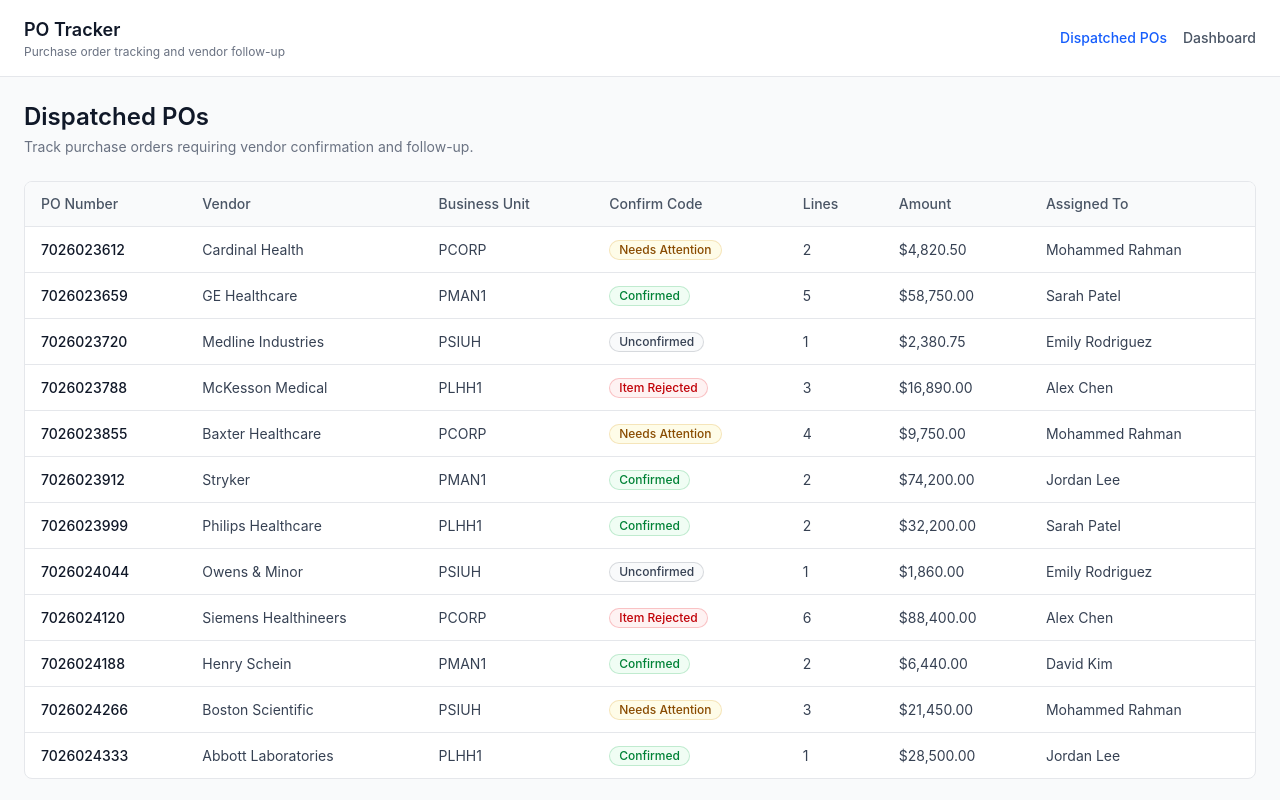
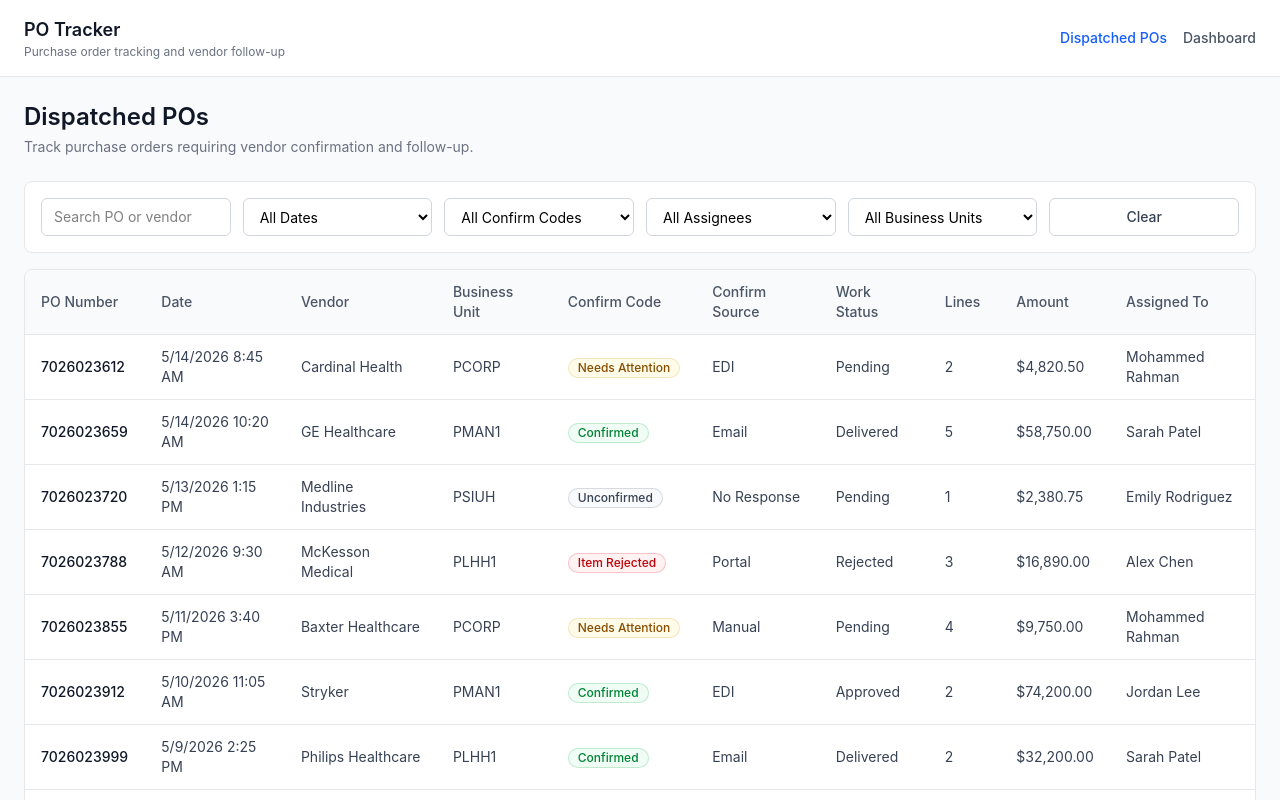
Before and after one commit to balli1/po-tracker, a React (Vite) app: page /dispatched in a window 1280 px wide. Shown: the top 800 px of the page. Built offline with nearby package versions, Linux system fonts and the light colour scheme.

Commit message:
feat: add toolbar filtering

```diff
--- a/src/features/purchase-orders/components/columns.tsx
+++ b/src/features/purchase-orders/components/columns.tsx
@@ -7,19 +7,19 @@
 function getConfirmCodeBadgeClass(confirmCode: ConfirmCode) {
     switch (confirmCode) {
       case ConfirmCode.CONFIRMED:
-        return "bg-green-50 text-green-700 ring-green-600/20";
+        return "bg-green-50 text-green-700 ring-green-600/20 whitespace-nowrap";
 
       case ConfirmCode.NEEDS_ATTENTION:
-        return "bg-yellow-50 text-yellow-800 ring-yellow-600/20";
+        return "bg-yellow-50 text-yellow-800 ring-yellow-600/20 whitespace-nowrap";
 
       case ConfirmCode.ITEM_REJECTED:
-        return "bg-red-50 text-red-700 ring-red-600/20";
+        return "bg-red-50 text-red-700 ring-red-600/20 whitespace-nowrap";
 
       case ConfirmCode.UNCONFIRMED:
-        return "bg-gray-50 text-gray-700 ring-gray-600/20";
+        return "bg-gray-50 text-gray-700 ring-gray-600/20 whitespace-nowrap";
 
       default:
-        return "bg-gray-50 text-gray-700 ring-gray-600/20";
+        return "bg-gray-50 text-gray-700 ring-gray-600/20 whitespace-nowrap";
     }
   }
 
@@ -27,10 +27,23 @@
     columnHelper.accessor("poNumber", {
       header: "PO Number",
       cell: (info) => (
-      <span className="font-medium text-gray-900">
-        {info.getValue()}
-      </span>
+        <span className="font-medium text-gray-900">{info.getValue()}</span>
       ),
+    }),
+
+    columnHelper.accessor("poDate", {
+        header: "Date",
+        cell: (info) => {
+          const date = new Date(info.getValue());
+
+          return `${date.toLocaleDateString("en-US")} ${date.toLocaleTimeString(
+            "en-US",
+            {
+              hour: "numeric",
+              minute: "2-digit",
+            }
+          )}`;
+        },
       }),
 
     columnHelper.accessor("vendorName", {
@@ -58,6 +71,16 @@
       },
     }),
 
+    columnHelper.accessor("confirmSourceCode", {
+      header: "Confirm Source",
+      cell: (info) => info.getValue() ?? "—",
+    }),
+
+    columnHelper.accessor("workStatus", {
+      header: "Work Status",
+      cell: (info) => info.getValue() ?? "—",
+    }),
+
     columnHelper.accessor("lines", {
       header: "Lines",
       cell: (info) => info.getValue().length,
--- a/src/features/purchase-orders/mock/purchaseOrders.ts
+++ b/src/features/purchase-orders/mock/purchaseOrders.ts
@@ -12,7 +12,7 @@
   export const mockPurchaseOrders: PurchaseOrder[] = [
     {
       poNumber: "7026023612",
-      poDate: "2026-05-01",
+      poDate: "2026-05-14T08:45:00",
       vendorName: "Cardinal Health",
       businessUnit: BusinessUnit.PCORP,
       confirmCode: ConfirmCode.NEEDS_ATTENTION,
@@ -48,7 +48,7 @@
 
     {
       poNumber: "7026023659",
-      poDate: "2026-05-02",
+      poDate: "2026-05-14T10:20:00",
       vendorName: "GE Healthcare",
       businessUnit: BusinessUnit.PMAN1,
       confirmCode: ConfirmCode.CONFIRMED,
@@ -117,7 +117,7 @@
 
     {
       poNumber: "7026023720",
-      poDate: "2026-05-03",
+      poDate: "2026-05-13T13:15:00",
       vendorName: "Medline Industries",
       businessUnit: BusinessUnit.PSIUH,
       confirmCode: ConfirmCode.UNCONFIRMED,
@@ -142,7 +142,7 @@
 
     {
       poNumber: "7026023788",
-      poDate: "2026-05-04",
+      poDate: "2026-05-12T09:30:00",
       vendorName: "McKesson Medical",
       businessUnit: BusinessUnit.PLHH1,
       confirmCode: ConfirmCode.ITEM_REJECTED,
@@ -189,7 +189,7 @@
 
     {
       poNumber: "7026023855",
-      poDate: "2026-05-05",
+      poDate: "2026-05-11T15:40:00",
       vendorName: "Baxter Healthcare",
       businessUnit: BusinessUnit.PCORP,
       confirmCode: ConfirmCode.NEEDS_ATTENTION,
@@ -247,7 +247,7 @@
 
     {
       poNumber: "7026023912",
-      poDate: "2026-05-06",
+      poDate: "2026-05-10T11:05:00",
       vendorName: "Stryker",
       businessUnit: BusinessUnit.PMAN1,
       confirmCode: ConfirmCode.CONFIRMED,
@@ -283,7 +283,7 @@
 
     {
       poNumber: "7026023999",
-      poDate: "2026-05-07",
+      poDate: "2026-05-09T14:25:00",
       vendorName: "Philips Healthcare",
       businessUnit: BusinessUnit.PLHH1,
       confirmCode: ConfirmCode.CONFIRMED,
@@ -319,7 +319,7 @@
 
     {
       poNumber: "7026024044",
-      poDate: "2026-05-08",
+      poDate: "2026-05-08T08:10:00",
       vendorName: "Owens & Minor",
       businessUnit: BusinessUnit.PSIUH,
       confirmCode: ConfirmCode.UNCONFIRMED,
@@ -344,7 +344,7 @@
 
     {
       poNumber: "7026024120",
-      poDate: "2026-05-09",
+      poDate: "2026-05-06T16:35:00",
       vendorName: "Siemens Healthineers",
       businessUnit: BusinessUnit.PCORP,
       confirmCode: ConfirmCode.ITEM_REJECTED,
@@ -424,7 +424,7 @@
 
     {
       poNumber: "7026024188",
-      poDate: "2026-05-10",
+      poDate: "2026-05-03T10:50:00",
       vendorName: "Henry Schein",
       businessUnit: BusinessUnit.PMAN1,
       confirmCode: ConfirmCode.CONFIRMED,
@@ -460,7 +460,7 @@
 
     {
       poNumber: "7026024266",
-      poDate: "2026-05-11",
+      poDate: "2026-04-11T12:15:00",
       vendorName: "Boston Scientific",
       businessUnit: BusinessUnit.PSIUH,
       confirmCode: ConfirmCode.NEEDS_ATTENTION,
@@ -507,7 +507,7 @@
 
     {
       poNumber: "7026024333",
-      poDate: "2026-05-12",
+      poDate: "2026-04-10T09:05:00",
       vendorName: "Abbott Laboratories",
       businessUnit: BusinessUnit.PLHH1,
       confirmCode: ConfirmCode.CONFIRMED,
--- a/src/pages/DispatchedPOsPage.tsx
+++ b/src/pages/DispatchedPOsPage.tsx
@@ -2,10 +2,17 @@
 import { PurchaseOrdersTable } from "../features/purchase-orders/components/PurchaseOrdersTable";
 import { getPurchaseOrders } from "../features/purchase-orders/services/purchaseOrderService";
 import type { PurchaseOrder } from "../features/purchase-orders/types/purchaseOrder";
+import { BusinessUnit, ConfirmCode } from "../features/purchase-orders/types/purchaseOrder";
 
 export function DispatchedPOsPage() {
   const [purchaseOrders, setPurchaseOrders] = useState<PurchaseOrder[]>([]);
   const [isLoading, setIsLoading] = useState(true);
+
+  const [searchTerm, setSearchTerm] = useState("");
+  const [selectedConfirmCode, setSelectedConfirmCode] = useState<string>("all");
+  const [selectedBusinessUnit, setSelectedBusinessUnit] = useState<string>("all");
+  const [selectedDateRange, setSelectedDateRange] = useState<string>("all");
+  const [selectedAssignee, setSelectedAssignee] = useState<string>("all");
 
   useEffect(() => {
     async function loadPurchaseOrders() {
@@ -16,6 +23,68 @@
 
     loadPurchaseOrders();
   }, []);
+
+  const assigneeOptions = Array.from(
+    new Set(
+      purchaseOrders
+        .map((po) => po.assignedTo)
+        .filter((assignee): assignee is string => Boolean(assignee))
+    )
+  ).sort();
+
+  const filteredPurchaseOrders = purchaseOrders.filter((po) => {
+    const search = searchTerm.toLowerCase();
+
+    const matchesSearch =
+      po.poNumber.toLowerCase().includes(search) ||
+      po.vendorName.toLowerCase().includes(search);
+
+    const matchesConfirmCode =
+      selectedConfirmCode === "all" || po.confirmCode === selectedConfirmCode;
+
+    const matchesBusinessUnit =
+      selectedBusinessUnit === "all" || po.businessUnit === selectedBusinessUnit;
+
+    const matchesAssignee =
+      selectedAssignee === "all" || po.assignedTo === selectedAssignee;
+
+    const poDate = new Date(po.poDate);
+    const today = new Date();
+
+    const startOfToday = new Date(
+      today.getFullYear(),
+      today.getMonth(),
+      today.getDate()
+    );
+
+    let matchesDateRange = true;
+
+    if (selectedDateRange === "today") {
+      matchesDateRange = poDate >= startOfToday;
+    }
+
+    if (selectedDateRange === "last7") {
+      const sevenDaysAgo = new Date(startOfToday);
+      sevenDaysAgo.setDate(sevenDaysAgo.getDate() - 7);
+
+      matchesDateRange = poDate >= sevenDaysAgo;
+    }
+
+    if (selectedDateRange === "last30") {
+      const thirtyDaysAgo = new Date(startOfToday);
+      thirtyDaysAgo.setDate(thirtyDaysAgo.getDate() - 30);
+
+      matchesDateRange = poDate >= thirtyDaysAgo;
+    }
+
+    return (
+      matchesSearch &&
+      matchesConfirmCode &&
+      matchesBusinessUnit &&
+      matchesAssignee &&
+      matchesDateRange
+    );
+  });
 
   if (isLoading) {
     return <main className="p-6">Loading purchase orders...</main>;
@@ -31,8 +100,79 @@
           Track purchase orders requiring vendor confirmation and follow-up.
         </p>
       </div>
+      <div className="mb-4 grid gap-3 rounded-lg border border-gray-200 bg-white p-4 md:grid-cols-6">        <input
+          type="text"
+          placeholder="Search PO or vendor"
+          value={searchTerm}
+          onChange={(event) => setSearchTerm(event.target.value)}
+          className="rounded-md border border-gray-300 px-3 py-2 text-sm"
+        />
 
-      <PurchaseOrdersTable purchaseOrders={purchaseOrders} />
+        <select
+          value={selectedDateRange}
+          onChange={(event) => setSelectedDateRange(event.target.value)}
+          className="rounded-md border border-gray-300 px-3 py-2 text-sm"
+        >
+          <option value="all">All Dates</option>
+          <option value="today">Today</option>
+          <option value="last7">Last 7 Days</option>
+          <option value="last30">Last 30 Days</option>
+        </select>
+
+        <select
+          value={selectedConfirmCode}
+          onChange={(event) => setSelectedConfirmCode(event.target.value)}
+          className="rounded-md border border-gray-300 px-3 py-2 text-sm"
+        >
+          <option value="all">All Confirm Codes</option>
+          {Object.values(ConfirmCode).map((code) => (
+            <option key={code} value={code}>
+              {code}
+            </option>
+          ))}
+        </select>
+
+        <select
+          value={selectedAssignee}
+          onChange={(event) => setSelectedAssignee(event.target.value)}
+          className="rounded-md border border-gray-300 px-3 py-2 text-sm"
+        >
+          <option value="all">All Assignees</option>
+          {assigneeOptions.map((assignee) => (
+            <option key={assignee} value={assignee}>
+              {assignee}
+            </option>
+          ))}
+        </select>
+
+        <select
+          value={selectedBusinessUnit}
+          onChange={(event) => setSelectedBusinessUnit(event.target.value)}
+          className="rounded-md border border-gray-300 px-3 py-2 text-sm"
+        >
+          <option value="all">All Business Units</option>
+          {Object.values(BusinessUnit).map((unit) => (
+            <option key={unit} value={unit}>
+              {unit}
+            </option>
+          ))}
+        </select>
+
+        <button
+          type="button"
+          onClick={() => {
+            setSearchTerm("");
+            setSelectedDateRange("all");
+            setSelectedConfirmCode("all");
+            setSelectedAssignee("all");
+            setSelectedBusinessUnit("all");
+          }}
+          className="rounded-md border border-gray-300 px-3 py-2 text-sm font-medium text-gray-700 hover:bg-gray-50"
+        >
+          Clear
+        </button>
+      </div>
+        <PurchaseOrdersTable purchaseOrders={filteredPurchaseOrders} />
     </main>
   );
 }
```
Lines whose indentation alone changed are shown as unchanged.
